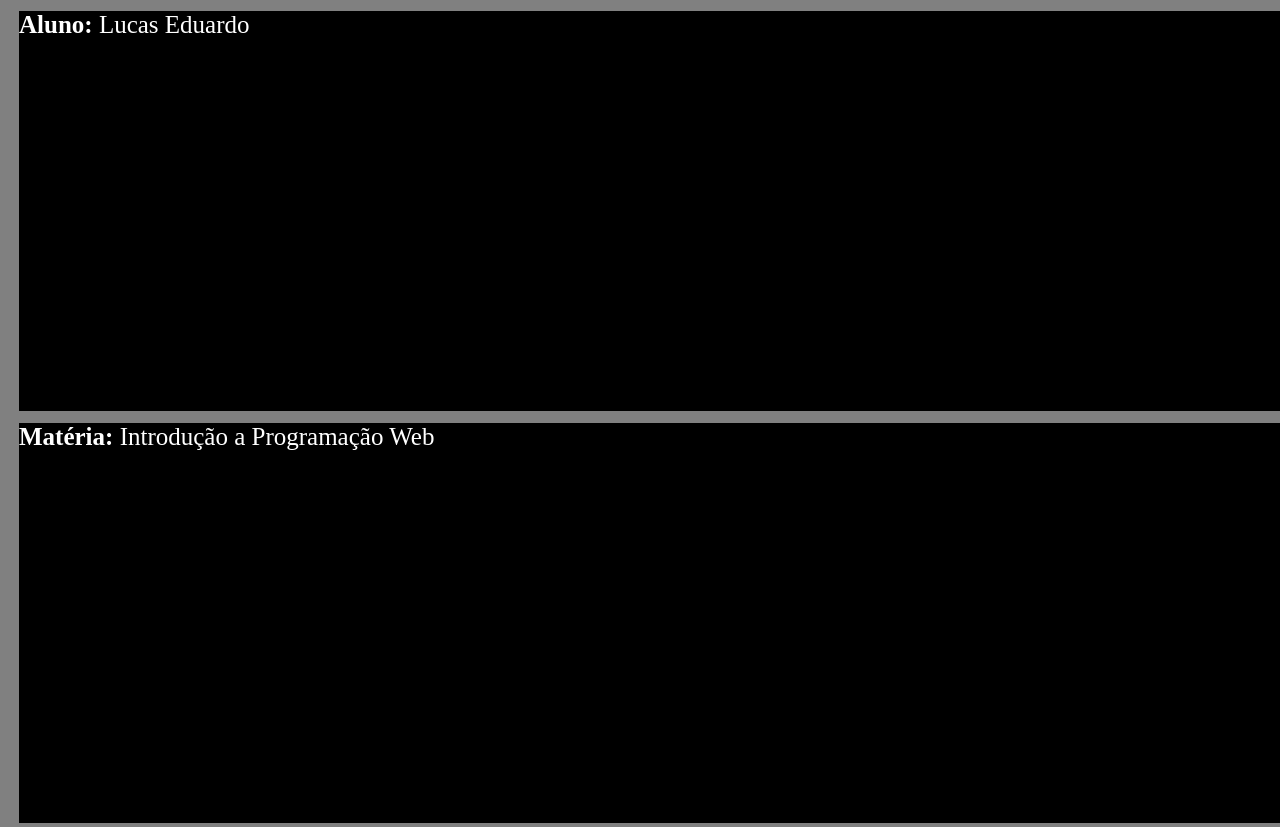
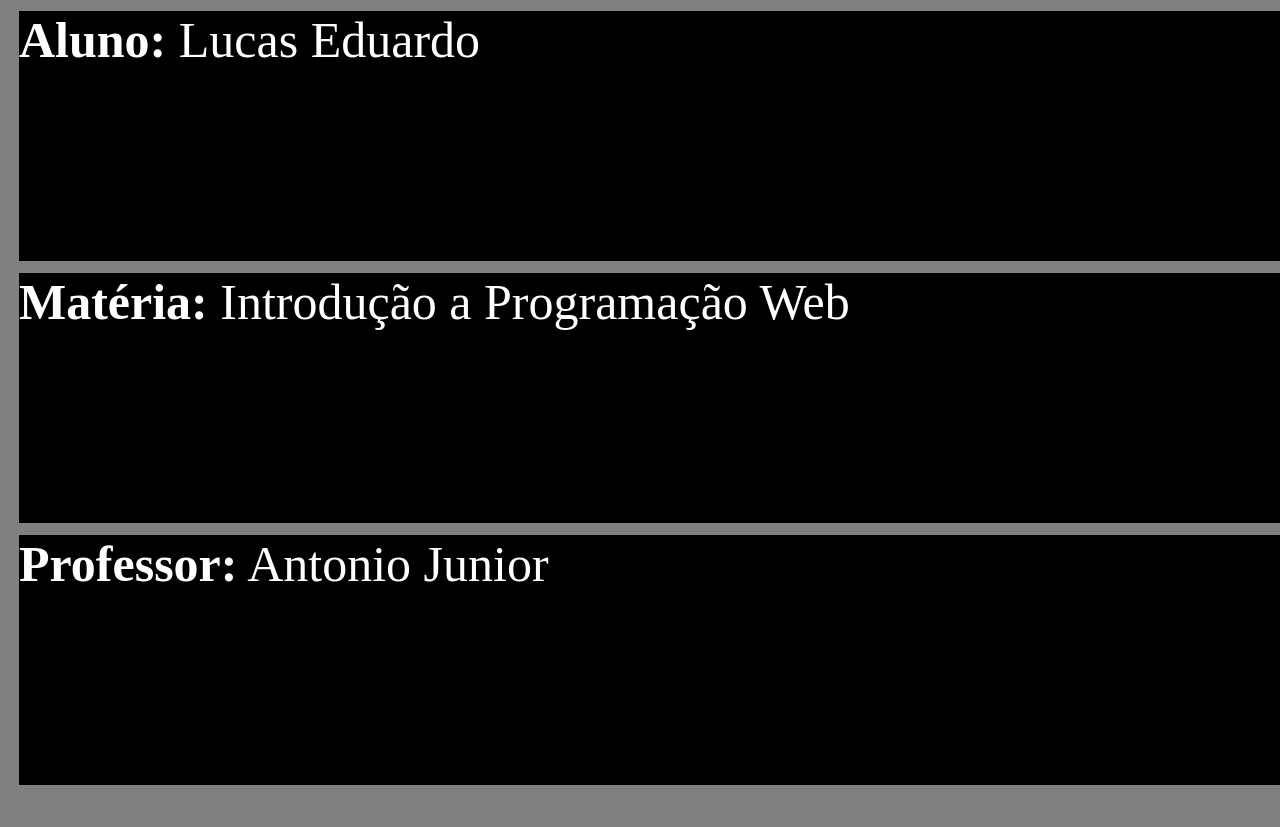
Before and after one commit to lucasedu28/lucasedu28.github.io, a plain HTML site: page index.html in a window 1280 px wide. Shown: the top 827 px of the page. After the commit the page ends 800 px from the top, so only its background shows below. Drawn offline with Linux system fonts and the light colour scheme.

Commit message:
Update index.html

```diff
--- a/index.html
+++ b/index.html
@@ -10,9 +10,9 @@
         background-color: black;
         color: white;
         width: 100%;
-        height: 400px;
+        height: 250px;
         margin: 10px;
-        font-size: 25px;
+        font-size: 50px;
       }
       body {
         background-color: gray;
```
